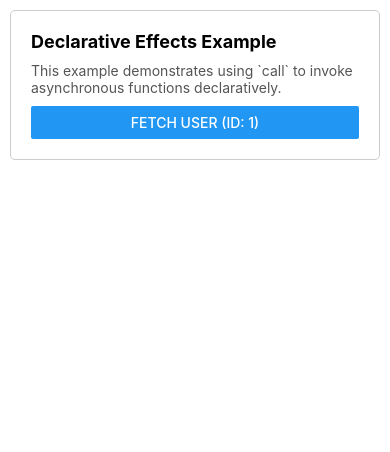
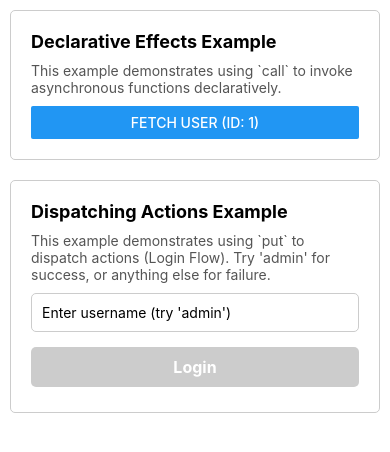
Before and after one commit to shubhamd99/react_native, a React Native app in the folder ReduxSaga/: screen / in a window 390 px wide. Shown: the top 452 px of the page. Built offline with nearby package versions, Linux system fonts and the light colour scheme.

Commit message:
redux saga dispatching actions

```diff
--- a/ReduxSaga/App.tsx
+++ b/ReduxSaga/App.tsx
@@ -15,6 +15,7 @@ import store from './src/store/store';
 
 // components
 import DeclarativeEffectsComponent from './src/features/topics/declarativeEffects/DeclarativeEffectsComponent';
+import DispatchingActionsComponent from './src/features/topics/dispatchingActions/DispatchingActionsComponent';
 
 function App() {
   const isDarkMode = useColorScheme() === 'dark';
@@ -24,6 +25,7 @@ function App() {
       <View style={styles.container}>
         <StatusBar barStyle={isDarkMode ? 'light-content' : 'dark-content'} />
         <DeclarativeEffectsComponent />
+        <DispatchingActionsComponent />
       </View>
     </Provider>
   );
--- /dev/null
+++ b/ReduxSaga/src/features/topics/dispatchingActions/DispatchingActionsComponent.tsx
@@ -0,0 +1,136 @@
+import React, { useState } from 'react';
+import {
+  View,
+  Text,
+  TextInput,
+  ActivityIndicator,
+  StyleSheet,
+  TouchableOpacity,
+} from 'react-native';
+import { useDispatch, useSelector } from 'react-redux';
+import { loginRequest, logout } from './slice';
+import { RootState } from '../../../store/rootReducer';
+
+const DispatchingActionsComponent = () => {
+  const dispatch = useDispatch();
+  const { isAuthenticated, username, loading, error } = useSelector(
+    (state: RootState) => state.dispatchingActions,
+  );
+  const [inputUsername, setInputUsername] = useState('');
+
+  const handleLogin = () => {
+    dispatch(loginRequest(inputUsername));
+  };
+
+  const handleLogout = () => {
+    dispatch(logout());
+    setInputUsername('');
+  };
+
+  return (
+    <View style={styles.container}>
+      <Text style={styles.title}>Dispatching Actions Example</Text>
+      <Text style={styles.description}>
+        This example demonstrates using `put` to dispatch actions (Login Flow).
+        Try 'admin' for success, or anything else for failure.
+      </Text>
+
+      {!isAuthenticated ? (
+        <>
+          <TextInput
+            style={styles.input}
+            placeholder="Enter username (try 'admin')"
+            value={inputUsername}
+            onChangeText={setInputUsername}
+            autoCapitalize="none"
+          />
+          <TouchableOpacity
+            style={[styles.button, !inputUsername && styles.buttonDisabled]}
+            onPress={handleLogin}
+            disabled={!inputUsername}
+          >
+            <Text style={styles.buttonText}>Login</Text>
+          </TouchableOpacity>
+        </>
+      ) : (
+        <View style={styles.successContainer}>
+          <Text style={styles.successText}>Welcome, {username}!</Text>
+          <TouchableOpacity
+            style={[styles.button, styles.logoutButton]}
+            onPress={handleLogout}
+          >
+            <Text style={styles.buttonText}>Logout</Text>
+          </TouchableOpacity>
+        </View>
+      )}
+
+      {loading && (
+        <ActivityIndicator size="large" color="#0000ff" style={styles.loader} />
+      )}
+
+      {error && <Text style={styles.error}>Error: {error}</Text>}
+    </View>
+  );
+};
+
+const styles = StyleSheet.create({
+  container: {
+    padding: 20,
+    borderWidth: 1,
+    borderColor: '#ccc',
+    margin: 10,
+    borderRadius: 5,
+  },
+  title: {
+    fontSize: 18,
+    fontWeight: 'bold',
+    marginBottom: 10,
+  },
+  description: {
+    marginBottom: 10,
+    color: '#555',
+  },
+  input: {
+    borderWidth: 1,
+    borderColor: '#ccc',
+    padding: 10,
+    marginBottom: 10,
+    borderRadius: 5,
+  },
+  loader: {
+    marginTop: 10,
+  },
+  successContainer: {
+    marginTop: 10,
+    alignItems: 'center',
+  },
+  successText: {
+    fontSize: 16,
+    marginBottom: 10,
+    color: 'green',
+  },
+  error: {
+    marginTop: 10,
+    color: 'red',
+  },
+  button: {
+    backgroundColor: '#007AFF', // iOS blue
+    padding: 10,
+    borderRadius: 5,
+    alignItems: 'center',
+    marginVertical: 5,
+  },
+  buttonDisabled: {
+    backgroundColor: '#ccc',
+  },
+  logoutButton: {
+    backgroundColor: 'red',
+  },
+  buttonText: {
+    color: 'white',
+    fontSize: 16,
+    fontWeight: 'bold',
+  },
+});
+
+export default DispatchingActionsComponent;
--- /dev/null
+++ b/ReduxSaga/src/features/topics/dispatchingActions/api.ts
@@ -0,0 +1,13 @@
+export const loginApi = async (username: string) => {
+  return new Promise<{ success: boolean; username: string }>(
+    (resolve, reject) => {
+      setTimeout(() => {
+        if (username === 'admin') {
+          resolve({ success: true, username: 'admin' });
+        } else {
+          reject(new Error('Invalid credentials'));
+        }
+      }, 1500);
+    },
+  );
+};
--- /dev/null
+++ b/ReduxSaga/src/features/topics/dispatchingActions/saga.ts
@@ -0,0 +1,32 @@
+import { call, put, takeEvery } from 'redux-saga/effects';
+import { PayloadAction } from '@reduxjs/toolkit';
+import { loginRequest, loginSuccess, loginFailure } from './slice';
+import { loginApi } from './api';
+
+function* loginSaga(action: PayloadAction<string>) {
+  try {
+    // Declarative Effect: call(fn, ...args)
+    // We call the API function.
+    const response: { success: boolean; username: string } = yield call(
+      loginApi,
+      action.payload,
+    );
+
+    // Dispatching Action: put(action)
+    // After receiving the response, we instruct the middleware to dispatch an action to the Store.
+    // This updates the Redux state.
+    yield put(loginSuccess(response.username));
+  } catch (error) {
+    if (error instanceof Error) {
+      // Dispatching Action: put(action) on error
+      // put() is an effect used to dispatch an action to the store
+      yield put(loginFailure(error.message));
+    } else {
+      yield put(loginFailure('An unknown error occurred'));
+    }
+  }
+}
+
+export function* watchLogin() {
+  yield takeEvery(loginRequest.type, loginSaga);
+}
--- /dev/null
+++ b/ReduxSaga/src/features/topics/dispatchingActions/slice.ts
@@ -0,0 +1,45 @@
+import { createSlice, PayloadAction } from '@reduxjs/toolkit';
+
+interface DispatchingActionsState {
+  isAuthenticated: boolean;
+  username: string | null;
+  loading: boolean;
+  error: string | null;
+}
+
+const initialState: DispatchingActionsState = {
+  isAuthenticated: false,
+  username: null,
+  loading: false,
+  error: null,
+};
+
+const dispatchingActionsSlice = createSlice({
+  name: 'dispatchingActions',
+  initialState,
+  reducers: {
+    loginRequest: (state, _action: PayloadAction<string>) => {
+      state.loading = true;
+      state.error = null;
+    },
+    loginSuccess: (state, action: PayloadAction<string>) => {
+      state.loading = false;
+      state.isAuthenticated = true;
+      state.username = action.payload;
+    },
+    loginFailure: (state, action: PayloadAction<string>) => {
+      state.loading = false;
+      state.isAuthenticated = false;
+      state.error = action.payload;
+    },
+    logout: state => {
+      state.isAuthenticated = false;
+      state.username = null;
+      state.error = null;
+    },
+  },
+});
+
+export const { loginRequest, loginSuccess, loginFailure, logout } =
+  dispatchingActionsSlice.actions;
+export default dispatchingActionsSlice.reducer;
--- a/ReduxSaga/src/store/rootReducer.ts
+++ b/ReduxSaga/src/store/rootReducer.ts
@@ -1,8 +1,10 @@
 import { combineReducers } from '@reduxjs/toolkit';
 import declarativeEffectsReducer from '../features/topics/declarativeEffects/slice';
+import dispatchingActionsReducer from '../features/topics/dispatchingActions/slice';
 
 const rootReducer = combineReducers({
   declarativeEffects: declarativeEffectsReducer,
+  dispatchingActions: dispatchingActionsReducer,
 });
 
 export type RootState = ReturnType<typeof rootReducer>;
--- a/ReduxSaga/src/store/rootSaga.ts
+++ b/ReduxSaga/src/store/rootSaga.ts
@@ -1,6 +1,7 @@
 import { all } from 'redux-saga/effects';
 import { watchFetchUser } from '../features/topics/declarativeEffects/saga';
+import { watchLogin } from '../features/topics/dispatchingActions/saga';
 
 export default function* rootSaga() {
-  yield all([watchFetchUser()]);
+  yield all([watchFetchUser(), watchLogin()]);
 }
```
